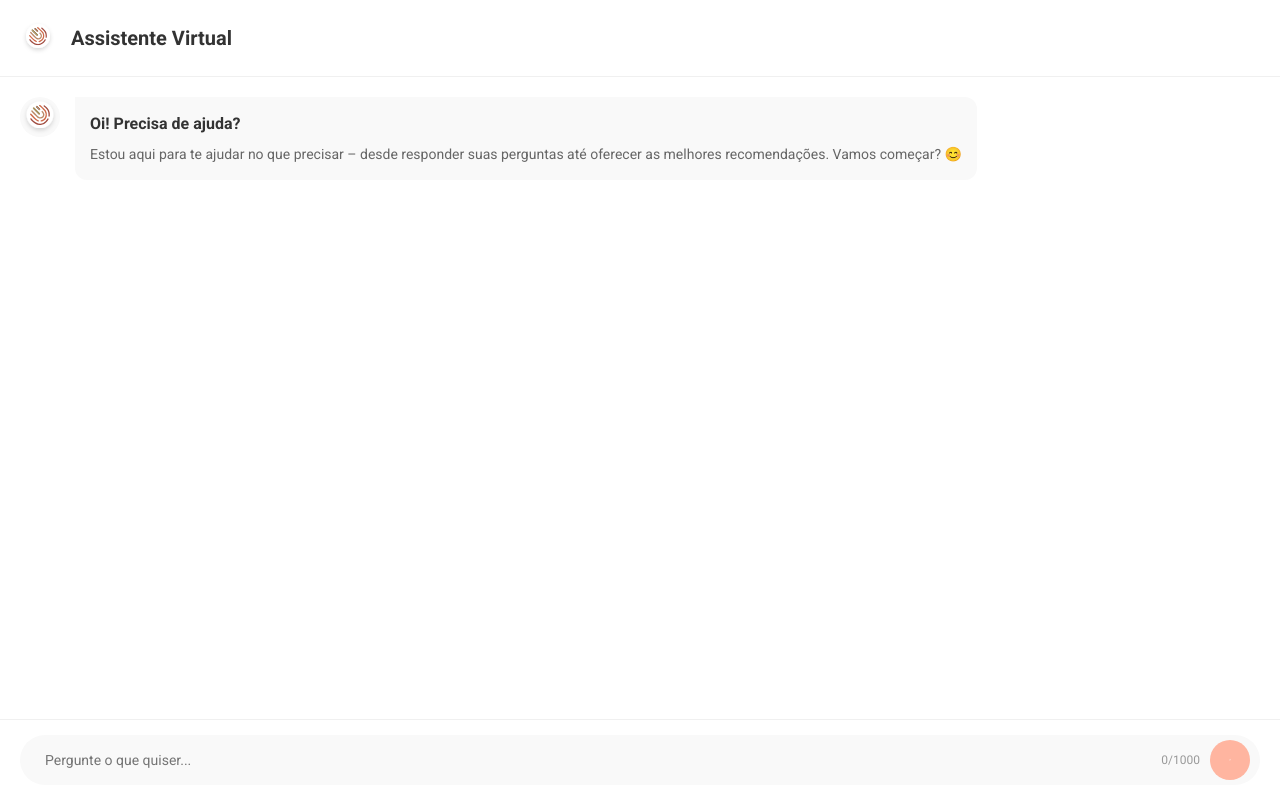
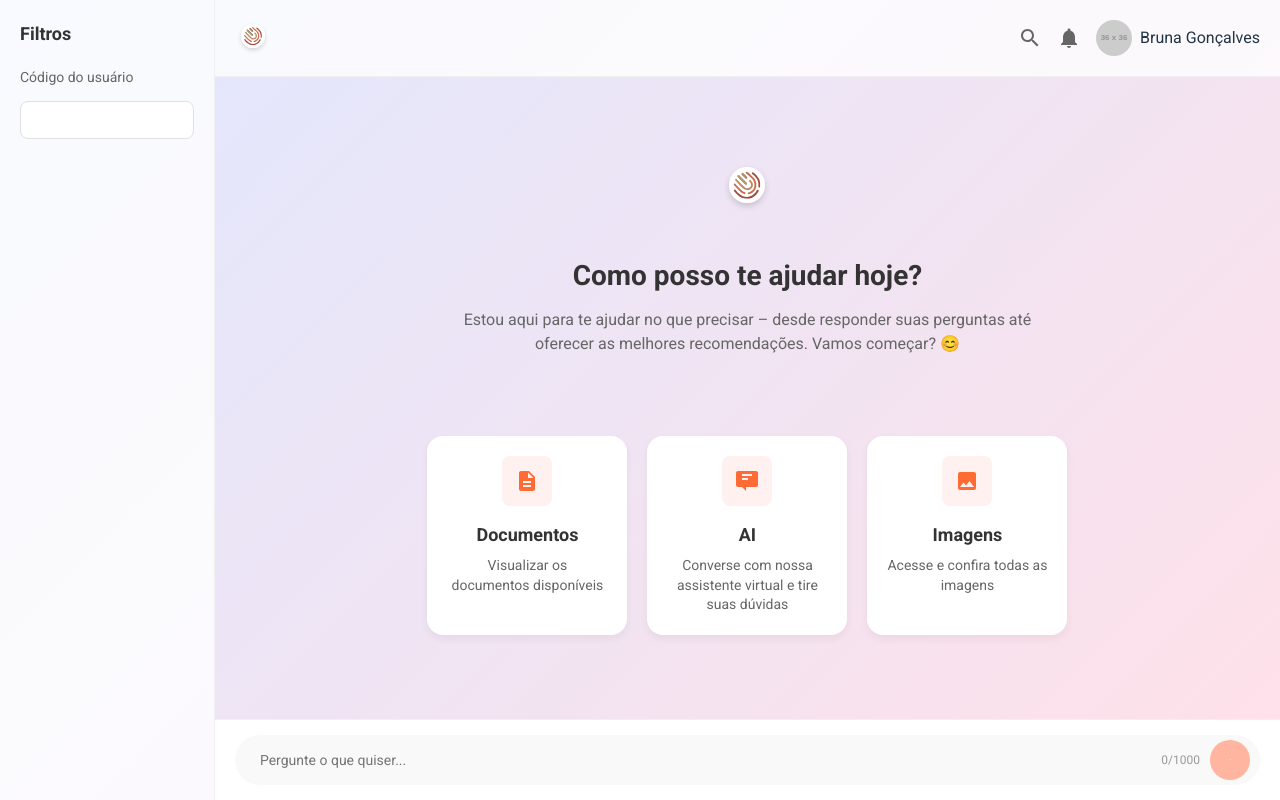
Before and after one commit to LM-Consulting-Python/Chatbot-Frontend-React, a React (Vite) app in the folder meu-projeto-react/: page /chat in a window 1280 px wide. Built offline with nearby package versions, Linux system fonts and the light colour scheme.

Commit message:
Refactor ChatPage layout and styles, add feature icons, and implement conversation starter functionality - Reformated the chatpage to mimic the style guide

```diff
--- a/meu-projeto-react/src/ChatPage.css
+++ b/meu-projeto-react/src/ChatPage.css
@@ -21,18 +21,20 @@ body,
 .chat-container {
   width: 100%;
   height: 100%;
-  background-color: white;
   display: flex;
   flex-direction: column;
   overflow: hidden;
+  /* Remove background color to show gradient */
+  background-color: transparent;
 }
 
 .chat-header {
   padding: 20px;
   display: flex;
   align-items: center;
+  justify-content: space-between; /* Space between logo and user profile */
   border-bottom: 1px solid #f0f0f0;
-  background-color: white;
+  background-color: rgba(255, 255, 255, 0.8); /* Semi-transparent header */
   flex-shrink: 0;
 }
 
@@ -48,6 +50,38 @@ body,
   object-fit: contain;
 }
 
+.header-left {
+  display: flex;
+  align-items: center;
+}
+
+.header-right {
+  display: flex;
+  align-items: center;
+}
+
+.search-icon,
+.notifications-icon {
+  width: 24px;
+  height: 24px;
+  margin-right: 15px;
+  cursor: pointer;
+}
+
+.user-profile {
+  display: flex;
+  align-items: center;
+  cursor: pointer;
+}
+
+.user-avatar {
+  width: 36px;
+  height: 36px;
+  border-radius: 50%;
+  object-fit: cover;
+  margin-right: 8px;
+}
+
 .chat-header h1 {
   font-size: 20px;
   font-weight: 600;
@@ -60,6 +94,94 @@ body,
   padding: 20px;
   overflow-y: auto;
   min-height: 0; /* Corrige overflow no Firefox */
+  display: flex;
+  flex-direction: column;
+  align-items: center;
+  justify-content: center;
+}
+
+.welcome-container {
+  text-align: center;
+  max-width: 600px;
+  margin-bottom: 40px;
+}
+
+.welcome-logo {
+  width: 80px;
+  height: 80px;
+  margin: 0 auto 20px;
+}
+
+.welcome-title {
+  font-size: 28px;
+  font-weight: 600;
+  color: #333;
+  margin-bottom: 16px;
+}
+
+.welcome-text {
+  font-size: 16px;
+  color: #666;
+  line-height: 1.5;
+  margin-bottom: 40px;
+}
+
+.feature-cards {
+  display: flex;
+  justify-content: center;
+  gap: 20px;
+  flex-wrap: wrap;
+}
+
+.feature-card {
+  background-color: white;
+  border-radius: 16px;
+  padding: 20px;
+  width: 200px;
+  text-align: center;
+  box-shadow: 0 4px 8px rgba(0, 0, 0, 0.05);
+  cursor: pointer;
+  transition: transform 0.2s;
+}
+
+.feature-card:hover {
+  transform: translateY(-5px);
+}
+
+.feature-icon {
+  width: 50px;
+  height: 50px;
+  background-color: #fff1f0;
+  border-radius: 8px;
+  display: flex;
+  align-items: center;
+  justify-content: center;
+  margin: 0 auto 15px;
+}
+
+.feature-icon.docs {
+  background-color: #fff1f0;
+}
+
+.feature-icon.ai {
+  background-color: #fff1f0;
+}
+
+.feature-icon.images {
+  background-color: #fff1f0;
+}
+
+.feature-title {
+  font-size: 18px;
+  font-weight: 600;
+  color: #333;
+  margin-bottom: 8px;
+}
+
+.feature-description {
+  font-size: 14px;
+  color: #666;
+  line-height: 1.4;
 }
 
 .message {
@@ -134,6 +256,7 @@ body,
   border-top: 1px solid #f0f0f0;
   background-color: white;
   flex-shrink: 0;
+  position: relative;
 }
 
 .input-wrapper {
@@ -157,6 +280,13 @@ body,
 .input-actions {
   display: flex;
   align-items: center;
+}
+
+.attachment-icon {
+  font-size: 20px;
+  color: #999;
+  margin-right: 10px;
+  cursor: pointer;
 }
 
 .char-count {
@@ -193,8 +323,50 @@ body,
   height: 20px;
 }
 
+/* Sidebar styling */
+.filtros-sidebar {
+  width: 250px;
+  background-color: rgba(255, 255, 255, 0.8);
+  height: 100%;
+  padding: 20px;
+  border-right: 1px solid #f0f0f0;
+}
+
+.filtros-title {
+  font-size: 18px;
+  font-weight: 600;
+  color: #333;
+  margin-bottom: 20px;
+}
+
+.filtros-input {
+  width: 100%;
+  padding: 10px 15px;
+  border: 1px solid #e0e0e0;
+  border-radius: 8px;
+  margin-top: 8px;
+  outline: none;
+  font-size: 14px;
+}
+
+.filtros-label {
+  font-size: 14px;
+  color: #666;
+  margin-bottom: 5px;
+  display: block;
+}
+
 @media (max-width: 768px) {
+  .filtros-sidebar {
+    display: none;
+  }
+
   .chat-container {
     border-radius: 0;
   }
+
+  .feature-cards {
+    flex-direction: column;
+    align-items: center;
+  }
 }
--- a/meu-projeto-react/src/ChatPage.jsx
+++ b/meu-projeto-react/src/ChatPage.jsx
@@ -3,18 +3,42 @@ import "./ChatPage.css";
 import logoIcon from "./assets/imeddata-logo.svg";
 import SendIcon from "./SendIcon";
 
+// Icons for the features
+const DocumentIcon = () => (
+  <svg width="24" height="24" viewBox="0 0 24 24" fill="#ff6b35">
+    <path d="M14 2H6C4.9 2 4 2.9 4 4V20C4 21.1 4.9 22 6 22H18C19.1 22 20 21.1 20 20V8L14 2ZM16 18H8V16H16V18ZM16 14H8V12H16V14ZM13 9V3.5L18.5 9H13Z" />
+  </svg>
+);
+
+const AIIcon = () => (
+  <svg width="24" height="24" viewBox="0 0 24 24" fill="#ff6b35">
+    <path d="M21 2H3C1.9 2 1 2.9 1 4V16C1 17.1 1.9 18 3 18H7L11 22V18H21C22.1 18 23 17.1 23 16V4C23 2.9 22.1 2 21 2ZM13 11H7V9H13V11ZM17 7H7V5H17V7Z" />
+  </svg>
+);
+
+const ImageIcon = () => (
+  <svg width="24" height="24" viewBox="0 0 24 24" fill="#ff6b35">
+    <path d="M21 19V5C21 3.9 20.1 3 19 3H5C3.9 3 3 3.9 3 5V19C3 20.1 3.9 21 5 21H19C20.1 21 21 20.1 21 19ZM8.5 13.5L11 16.51L14.5 12L19 18H5L8.5 13.5Z" />
+  </svg>
+);
+
+const SearchIcon = () => (
+  <svg width="24" height="24" viewBox="0 0 24 24" fill="#666">
+    <path d="M15.5 14h-.79l-.28-.27C15.41 12.59 16 11.11 16 9.5 16 5.91 13.09 3 9.5 3S3 5.91 3 9.5 5.91 16 9.5 16c1.61 0 3.09-.59 4.23-1.57l.27.28v.79l5 4.99L20.49 19l-4.99-5zm-6 0C7.01 14 5 11.99 5 9.5S7.01 5 9.5 5 14 7.01 14 9.5 11.99 14 9.5 14z" />
+  </svg>
+);
+
+const NotificationIcon = () => (
+  <svg width="24" height="24" viewBox="0 0 24 24" fill="#666">
+    <path d="M12 22c1.1 0 2-.9 2-2h-4c0 1.1.9 2 2 2zm6-6v-5c0-3.07-1.64-5.64-4.5-6.32V4c0-.83-.67-1.5-1.5-1.5s-1.5.67-1.5 1.5v.68C7.63 5.36 6 7.92 6 11v5l-2 2v1h16v-1l-2-2z" />
+  </svg>
+);
+
 function ChatPage() {
   const [message, setMessage] = useState("");
   const [charCount, setCharCount] = useState(0);
-  const [messages, setMessages] = useState([
-    {
-      id: 1,
-      sender: "assistant",
-      content: "Oi! Precisa de ajuda?",
-      subtext:
-        "Estou aqui para te ajudar no que precisar – desde responder suas perguntas até oferecer as melhores recomendações. Vamos começar? 😊",
-    },
-  ]);
+  const [isConversationStarted, setIsConversationStarted] = useState(false);
+  const [messages, setMessages] = useState([]);
   const chatContentRef = useRef(null);
 
   const handleMessageChange = (e) => {
@@ -35,6 +59,7 @@ function ChatPage() {
     setMessages([...messages, newMessage]);
     setMessage("");
     setCharCount(0);
+    setIsConversationStarted(true);
 
     setTimeout(() => {
       const assistantResponse = {
@@ -48,6 +73,33 @@ function ChatPage() {
     }, 1000);
   };
 
+  const startFeatureConversation = (feature) => {
+    setIsConversationStarted(true);
+    const featureMessages = {
+      documents: "Quero ver os documentos disponíveis",
+      ai: "Preciso de ajuda da assistente virtual",
+      images: "Quero acessar as imagens",
+    };
+
+    const newMessage = {
+      id: Date.now(),
+      sender: "user",
+      content: featureMessages[feature],
+    };
+
+    setMessages([newMessage]);
+
+    setTimeout(() => {
+      const assistantResponse = {
+        id: Date.now() + 1,
+        sender: "assistant",
+        content: `Você selecionou a opção ${feature}`,
+        subtext: "Como posso ajudar com isso?",
+      };
+      setMessages((prevMessages) => [...prevMessages, assistantResponse]);
+    }, 1000);
+  };
+
   useEffect(() => {
     if (chatContentRef.current) {
       chatContentRef.current.scrollTop = chatContentRef.current.scrollHeight;
@@ -56,16 +108,91 @@ function ChatPage() {
 
   return (
     <div className="chat-page">
+      <div className="filtros-sidebar">
+        <h2 className="filtros-title">Filtros</h2>
+        <label className="filtros-label">Código do usuário</label>
+        <input type="text" className="filtros-input" />
+      </div>
       <div className="chat-container">
         <div className="chat-header">
+          <div className="header-left">
             <div className="logo-small">
               <img src={logoIcon} alt="Logo" />
             </div>
-          <h1>Assistente Virtual</h1>
+          </div>
+          <div className="header-right">
+            <div className="search-icon">
+              <SearchIcon />
+            </div>
+            <div className="notifications-icon">
+              <NotificationIcon />
+            </div>
+            <div className="user-profile">
+              <img
+                src="https://via.placeholder.com/36"
+                alt="Bruna Gonçalves"
+                className="user-avatar"
+              />
+              <span>Bruna Gonçalves</span>
+            </div>
+          </div>
         </div>
 
         <div className="chat-content" ref={chatContentRef}>
-          {messages.map((msg) => (
+          {!isConversationStarted ? (
+            <>
+              <div className="welcome-container">
+                <div className="welcome-logo">
+                  <img src={logoIcon} alt="Logo" />
+                </div>
+                <h1 className="welcome-title">Como posso te ajudar hoje?</h1>
+                <p className="welcome-text">
+                  Estou aqui para te ajudar no que precisar – desde responder
+                  suas perguntas até oferecer as melhores recomendações. Vamos
+                  começar? 😊
+                </p>
+              </div>
+              <div className="feature-cards">
+                <div
+                  className="feature-card"
+                  onClick={() => startFeatureConversation("documents")}
+                >
+                  <div className="feature-icon docs">
+                    <DocumentIcon />
+                  </div>
+                  <h3 className="feature-title">Documentos</h3>
+                  <p className="feature-description">
+                    Visualizar os documentos disponíveis
+                  </p>
+                </div>
+                <div
+                  className="feature-card"
+                  onClick={() => startFeatureConversation("ai")}
+                >
+                  <div className="feature-icon ai">
+                    <AIIcon />
+                  </div>
+                  <h3 className="feature-title">AI</h3>
+                  <p className="feature-description">
+                    Converse com nossa assistente virtual e tire suas dúvidas
+                  </p>
+                </div>
+                <div
+                  className="feature-card"
+                  onClick={() => startFeatureConversation("images")}
+                >
+                  <div className="feature-icon images">
+                    <ImageIcon />
+                  </div>
+                  <h3 className="feature-title">Imagens</h3>
+                  <p className="feature-description">
+                    Acesse e confira todas as imagens
+                  </p>
+                </div>
+              </div>
+            </>
+          ) : (
+            messages.map((msg) => (
               <div
                 key={msg.id}
                 className={`message ${
@@ -86,7 +213,8 @@ function ChatPage() {
                   {msg.subtext && <p>{msg.subtext}</p>}
                 </div>
               </div>
-          ))}
+            ))
+          )}
         </div>
 
         <div className="chat-input-container">
```
Lines whose indentation alone changed are shown as unchanged.
